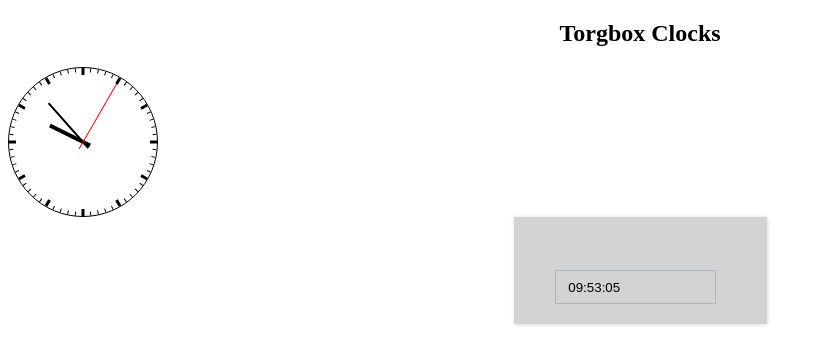
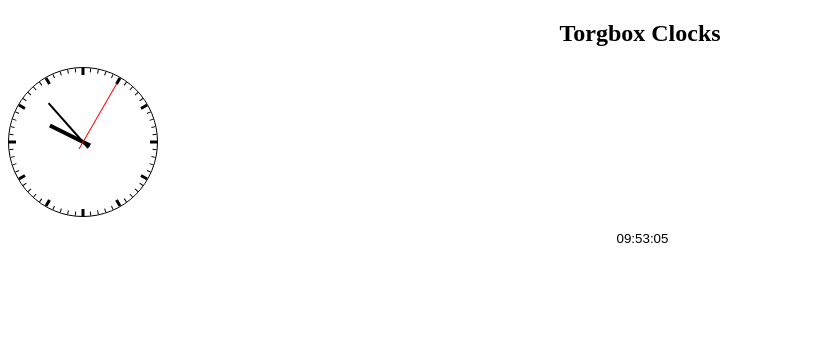
Before and after one commit to AleksRomanov/torgbox_clocks, a React (Create React App) app: page / in a window 1280 px wide. Shown: the top 364 px of the page, without its empty margins (0-824 px from the left). Built offline with nearby package versions, Linux system fonts and the light colour scheme.

Commit message:
Work in Jule 2022 digital time done+

```diff
--- a/public/css/clock.css
+++ b/public/css/clock.css
@@ -541,7 +541,7 @@
 }
 
 .picky-date-time-clock__inputer-wrapper {
-  margin-top: 30px;
+  margin-top: 10px;
   text-align: center
 }
 
@@ -549,11 +549,11 @@
   position: relative;
   display: inline-block;
   vertical-align: middle;
-  margin-right: 10px;
   text-align: center;
-  margin-top: 3px;
-  border: 1px solid #adb5bd;
-  padding: 5px 10px;
+  margin: 0;
+  border: none;
+  /*padding: 5px 10px;*/
+  padding: 0;
   width: 65%
 }
 
@@ -563,7 +563,8 @@
   width: 100%;
   border: none;
   outline: 0;
-  background: transparent
+  background: transparent;
+  text-align: center;
 }
 
 .picky-date-time-clock__input::-ms-clear {
@@ -740,21 +741,21 @@
 .picky-date-time {
   opacity: 0;
   position: relative;
-  -webkit-box-shadow: 1px 1px 4px 0 rgba(0, 0, 0, 0.10), 0 0 4px 0 rgba(0, 0, 0, 0.08);
-  box-shadow: 1px 1px 4px 0 rgba(0, 0, 0, 0.10), 0 0 4px 0 rgba(0, 0, 0, 0.08);
+  /*-webkit-box-shadow: 1px 1px 4px 0 rgba(0, 0, 0, 0.10), 0 0 4px 0 rgba(0, 0, 0, 0.08);*/
+  /*box-shadow: 1px 1px 4px 0 rgba(0, 0, 0, 0.10), 0 0 4px 0 rgba(0, 0, 0, 0.08);*/
   display: inline-block;
   -webkit-transition: all .3s;
   transition: all .3s;
   -webkit-transform: translateY(-1em) perspective(600px) rotateX(10deg);
   transform: translateY(-1em) perspective(600px) rotateX(10deg);
-  padding: 20px
+  padding: 0;
 }
 
 .picky-date-time.visible {
   opacity: 1;
   -webkit-transform: translateY(0) perspective(600px) rotateX(0);
   transform: translateY(0) perspective(600px) rotateX(0);
-  background-color: #d3d3d3
+  /*background-color: #d3d3d3;*/
 }
 
 .picky-date-time__calendar, .picky-date-time__clock {
--- a/src/components/App.tsx
+++ b/src/components/App.tsx
@@ -3,7 +3,6 @@ import {useEffect, useState} from 'react';
 import dayjs from 'dayjs';
 
 function App(): JSX.Element {
-  // const [hour, minutes, seconds] = [date.getHours(), date.getMinutes(), date.getSeconds()];
   const [value, setValue] = useState(new Date());
 
   useEffect(() => {
@@ -32,8 +31,6 @@ function App(): JSX.Element {
                       <div className="picky-date-time-clock__inputer">
                         <input className="picky-date-time-clock__input" value={dayjs().format('HH:mm:ss')}/>
                       </div>
-                      <div className="picky-date-time-clock__inline-div picky-date-time-clock__inline-div--middle">
-                      </div>
                     </div>
                   </div>
                 </div>
```
